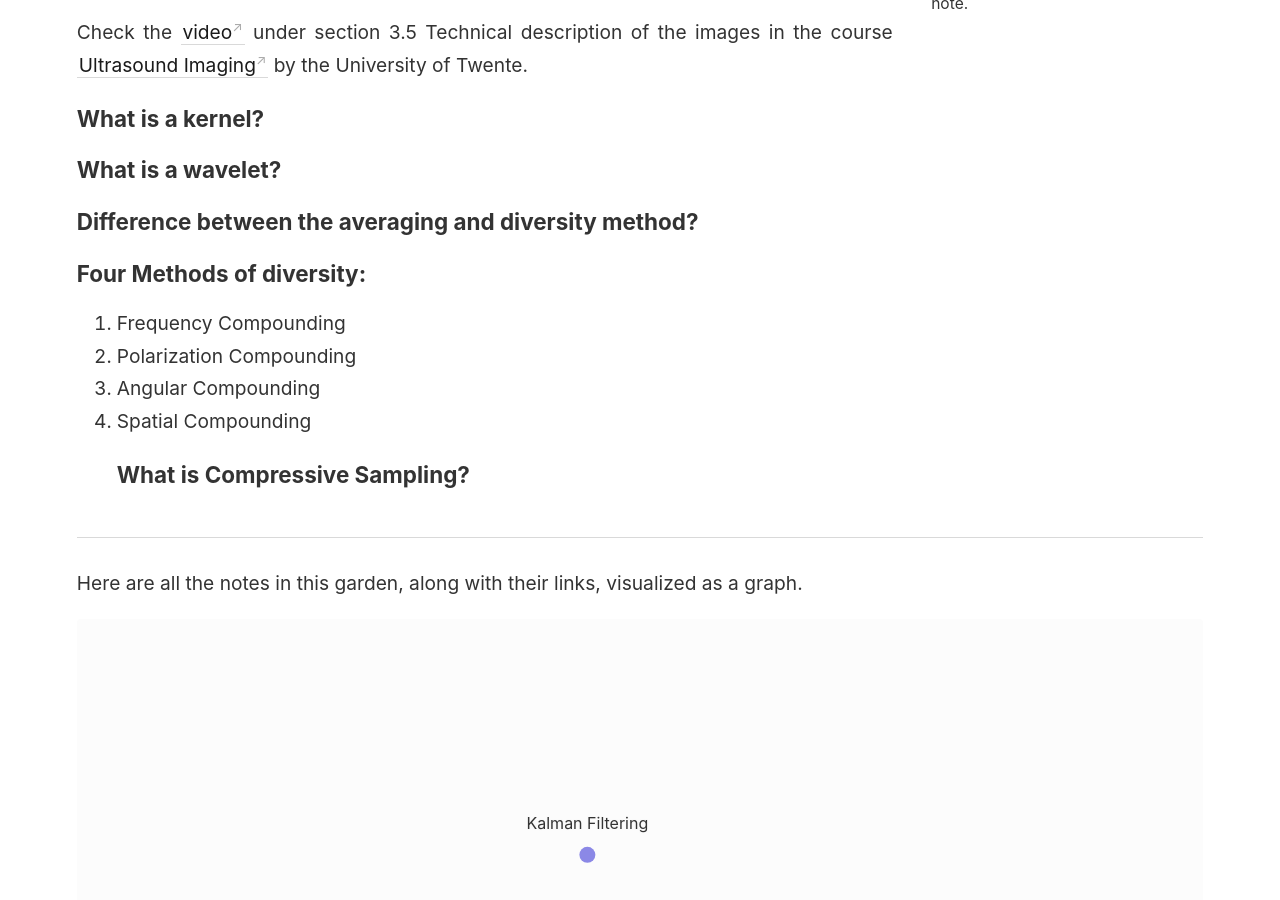
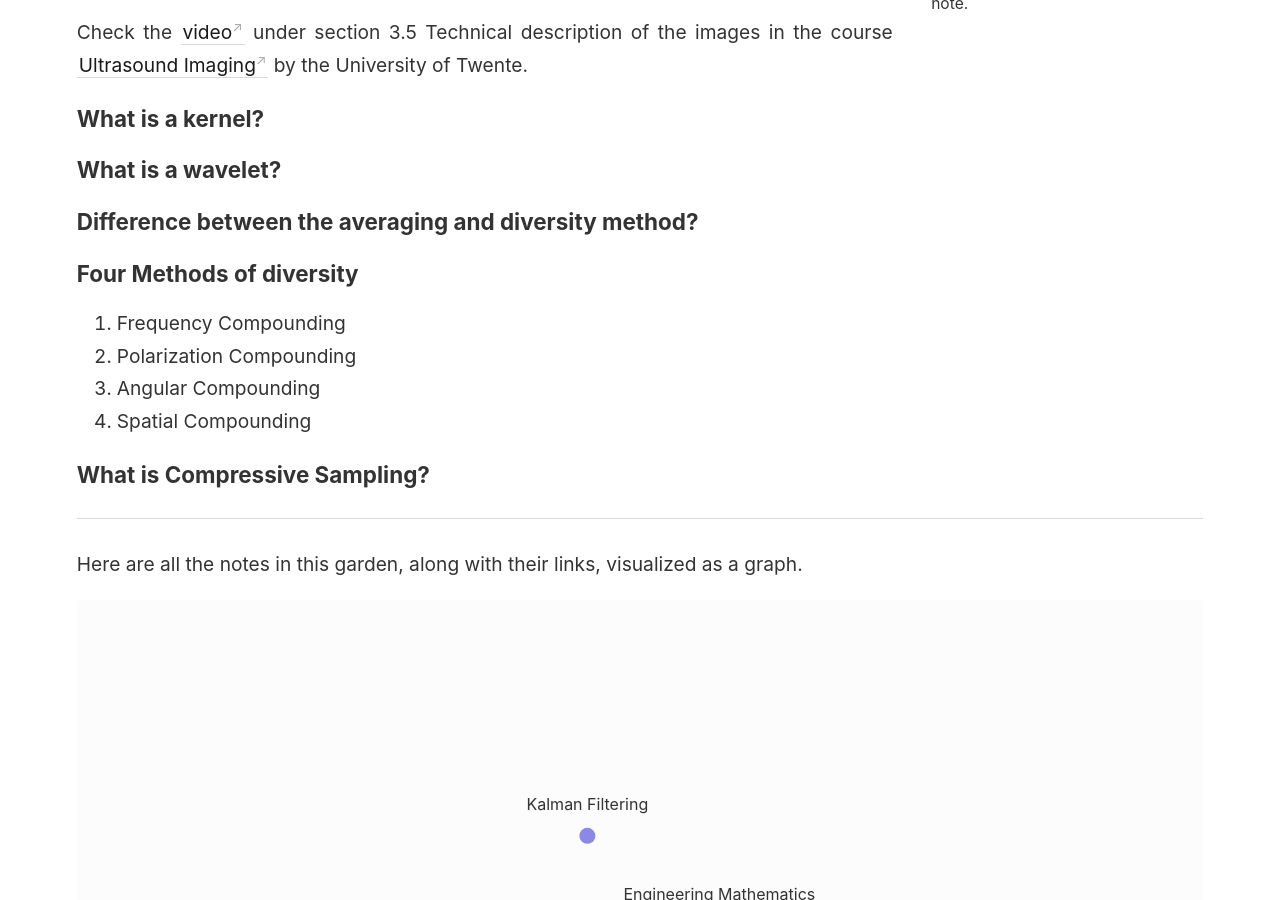
Before and after one commit to ajaygunalan/biomedrobo, a Jekyll site: the page built from _notes/signal-processing/speckle.md, in a window 1280 px wide and 900 px high, scrolled down 359 px. Built offline with Jekyll 4.4.1, drawn with Linux system fonts in a browser that asks for light colours; comment, search, counter and statistics services are not loaded.

```diff
--- a/_notes/signal-processing/speckle.md
+++ b/_notes/signal-processing/speckle.md
@@ -15,11 +15,12 @@ Check the [video](https://www.futurelearn.com/courses/ultrasound-imaging/8/steps
 ### What is a kernel?
 ### What is a wavelet?
 ### Difference between the averaging and diversity method?
-### Four Methods of diversity:
-1. Frequency Compounding
-2. Polarization Compounding
-3. Angular Compounding
-4. Spatial Compounding
+### Four Methods of diversity
+  1. Frequency Compounding
+  2. Polarization Compounding
+  3. Angular Compounding
+  4. Spatial Compounding
+
 ### What is Compressive Sampling?
 
 <!---
```
